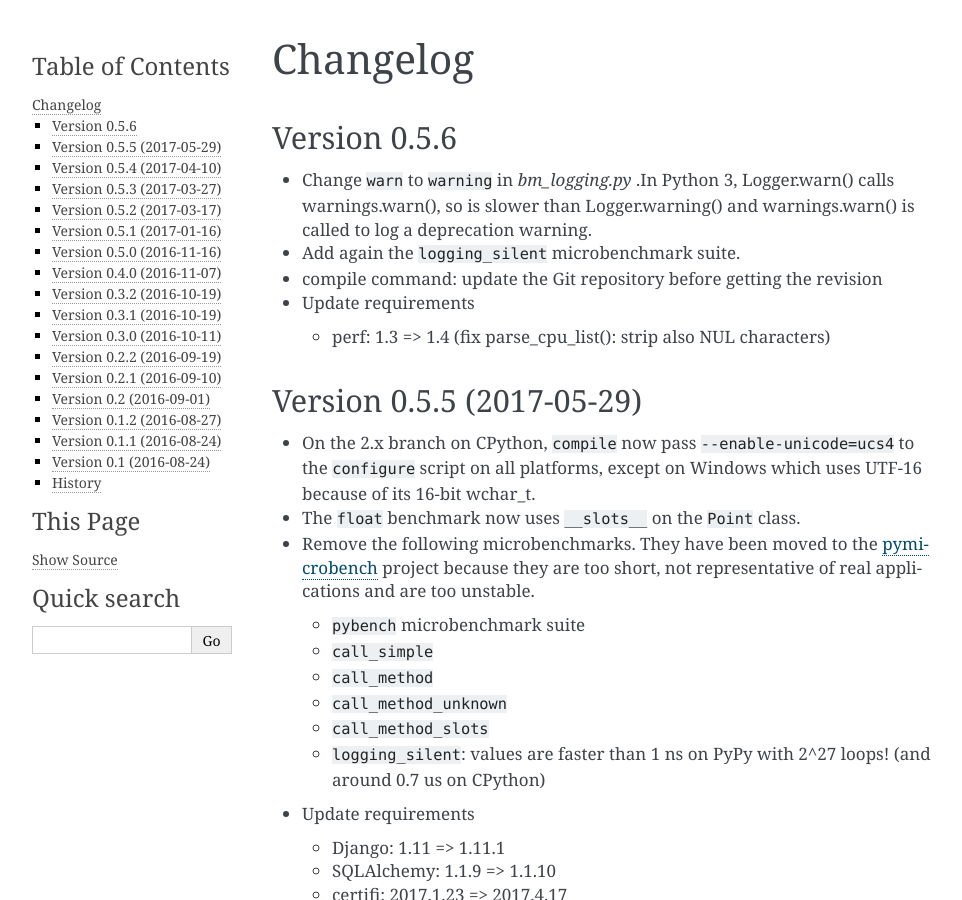
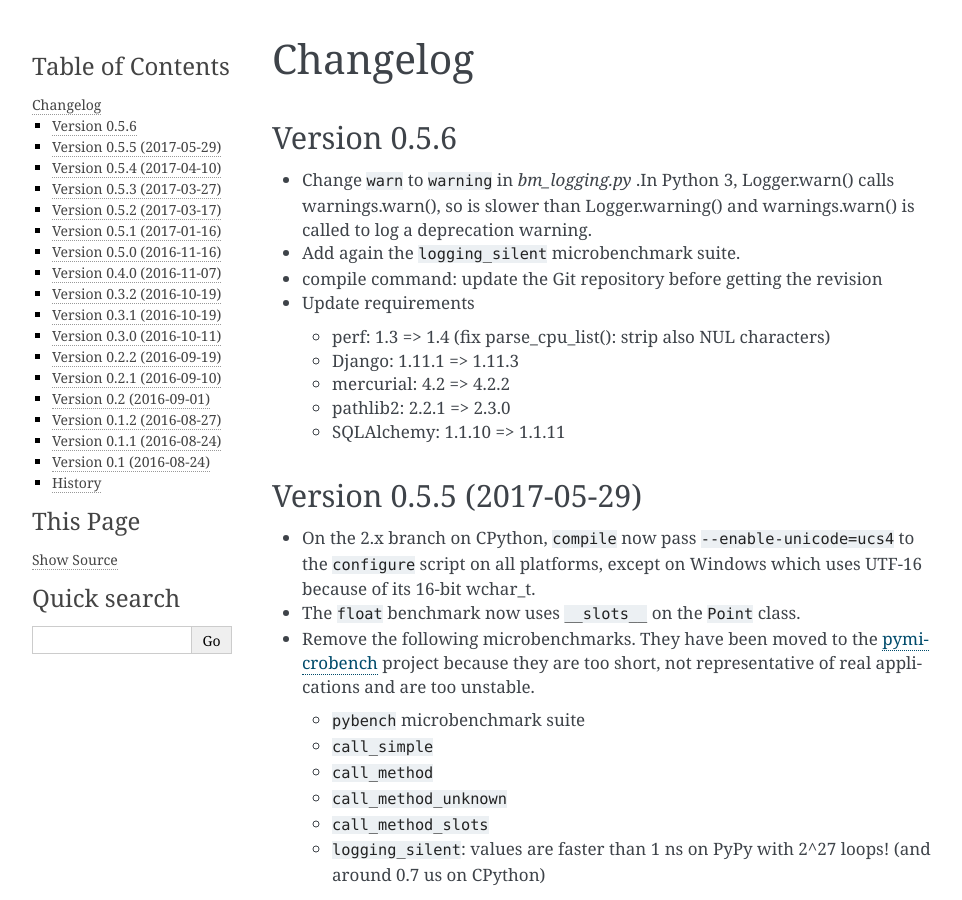
Before and after one commit to python/pyperformance, a Sphinx documentation site: the page built from doc/changelog.rst, in a window 1280 px wide and 900 px high. Shown: the whole window, without its empty margins (148-1110 px from the left). Built offline with Sphinx 7.4.7, drawn with Linux system fonts in a browser that asks for light colours.

Commit message:
Upgrade requirements

```diff
--- a/doc/changelog.rst
+++ b/doc/changelog.rst
@@ -12,6 +12,10 @@ Version 0.5.6
 * Update requirements
 
   - perf: 1.3 => 1.4 (fix parse_cpu_list(): strip also NUL characters)
+  - Django: 1.11.1 => 1.11.3
+  - mercurial: 4.2 => 4.2.2
+  - pathlib2: 2.2.1 => 2.3.0
+  - SQLAlchemy: 1.1.10 => 1.1.11
 
 Version 0.5.5 (2017-05-29)
 --------------------------
```
Also changed, not shown: 1 other file.
